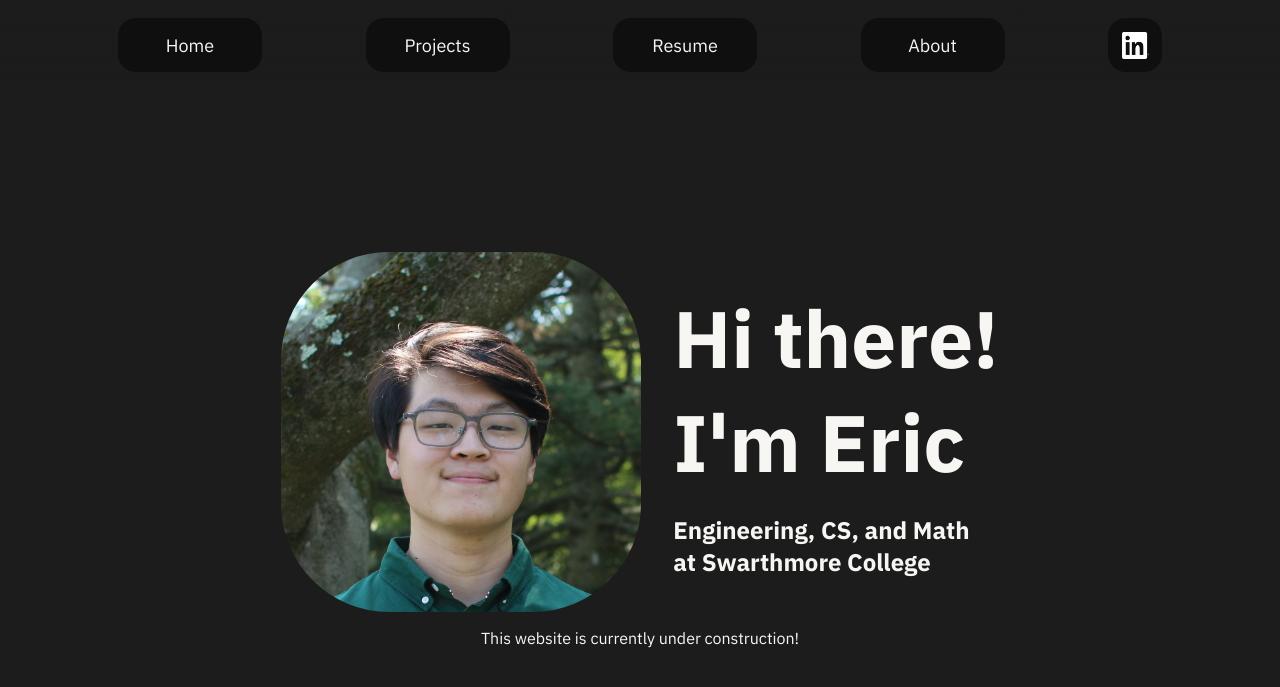
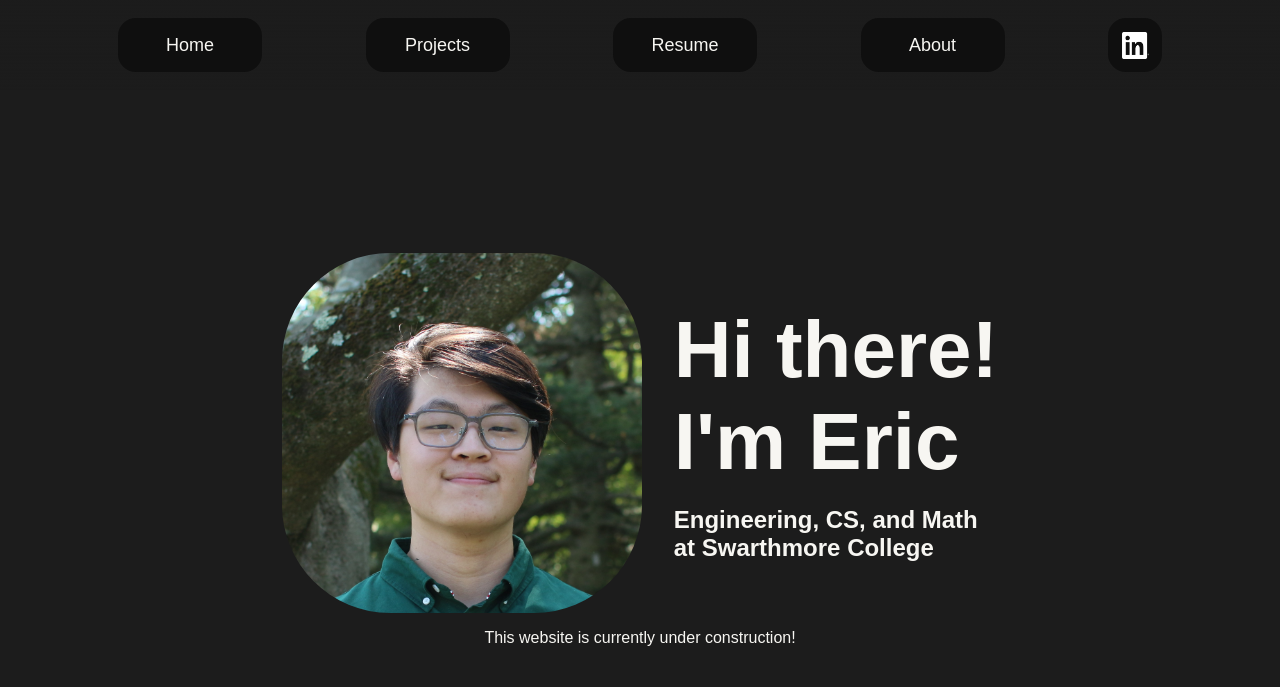
Before and after one commit to ericjchen21/ericjchen21.github.io, a Jekyll site: the page built from index.html, in a window 1280 px wide and 900 px high. Shown: the top 687 px of the window. Built offline with Jekyll 4.4.1, drawn with Linux system fonts in a browser that asks for light colours; comment, search, counter and statistics services are not loaded.

```diff
--- a/_layouts/blank.html
+++ b/_layouts/blank.html
@@ -13,7 +13,7 @@
     ></script>
 
     <link
-      href="https://fonts.googleapis.com/css2?family=IBM+Plex+Mono:ital,wght@0,100;0,200;0,300;0,400;0,500;0,600;0,700;1,100;1,200;1,300;1,400;1,500;1,600;1,700&family=IBM+Plex+Sans:ital,wght@0,100..700;1,100..700&display=swap"
+      href="https://fonts.googleapis.com/css2?family=IBM+Plex+Mono:ital,wght@0,100;0,200;0,300;0,400;0,500;0,600;0,700;1,100;1,200;1,300;1,400;1,500;1,600;1,700&display=swap"
       rel="stylesheet"
     />
 
```
